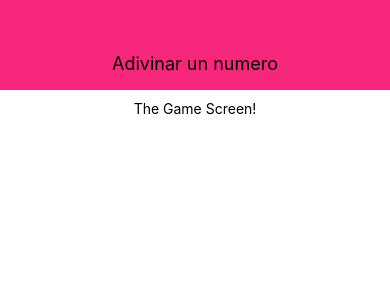
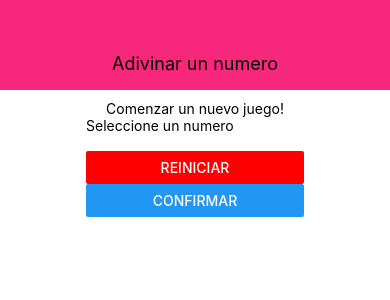
Before and after one commit to erickvicentin/RN-game-guide, a React Native app: screen / in a window 390 px wide. Shown: the top 300 px of the page. Built offline with nearby package versions, Linux system fonts and the light colour scheme.

Commit message:
se agrega tarjeta para ingresar datos con titulo

```diff
--- a/screens/StartScreen.js
+++ b/screens/StartScreen.js
@@ -1,13 +1,26 @@
 import React from 'react';
-import { View, Text } from "react-native";
+import { View, Text, TextInput, Button   } from "react-native";
 import style from '../styles/StartScreen';
 
 const StartScreen = props => {
     return (
         <View style={style.screen}>
-            <Text>
-                The Game Screen!
-            </Text>
+            <Text style={style.title}>Comenzar un nuevo juego!</Text>
+            <View style={style.inputContainer}>
+                <Text>Seleccione un numero</Text>
+                <TextInput style={style.inputText}/>
+                <View style={style.buttonContainer}>
+
+                    <View style={style.button}>
+                        <Button title="Reiniciar" color='red' onPress={() => {}}/>
+                    </View>
+
+                    <View style={style.button}>
+                        <Button title="Confirmar" onPress={() => {}}/>
+                    </View>
+
+                </View>
+            </View>
         </View>
     );
 };
```
